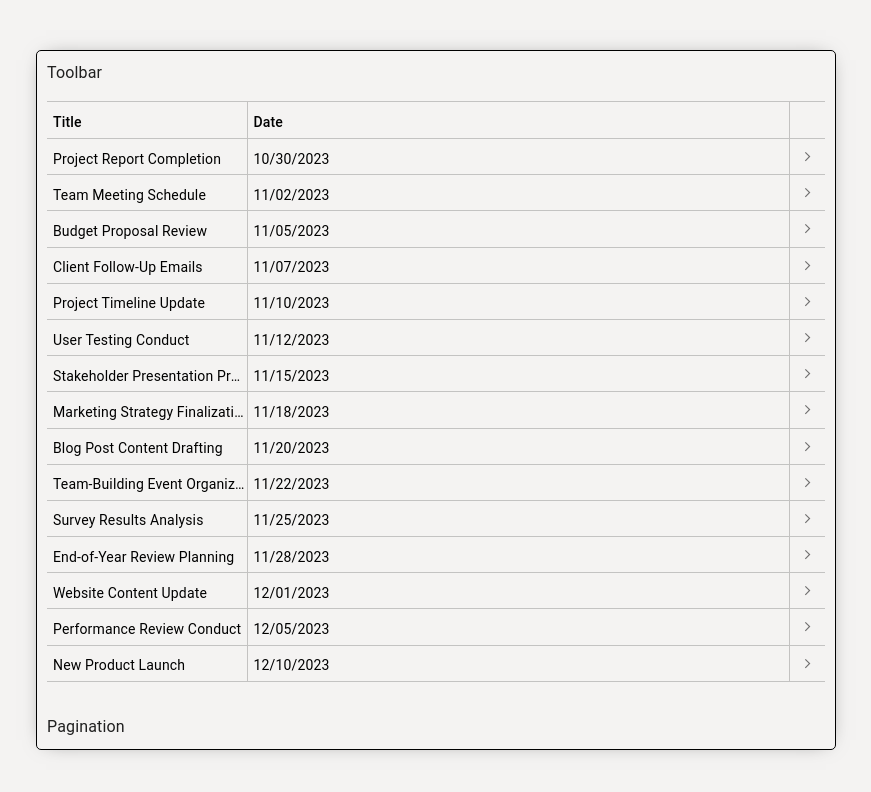
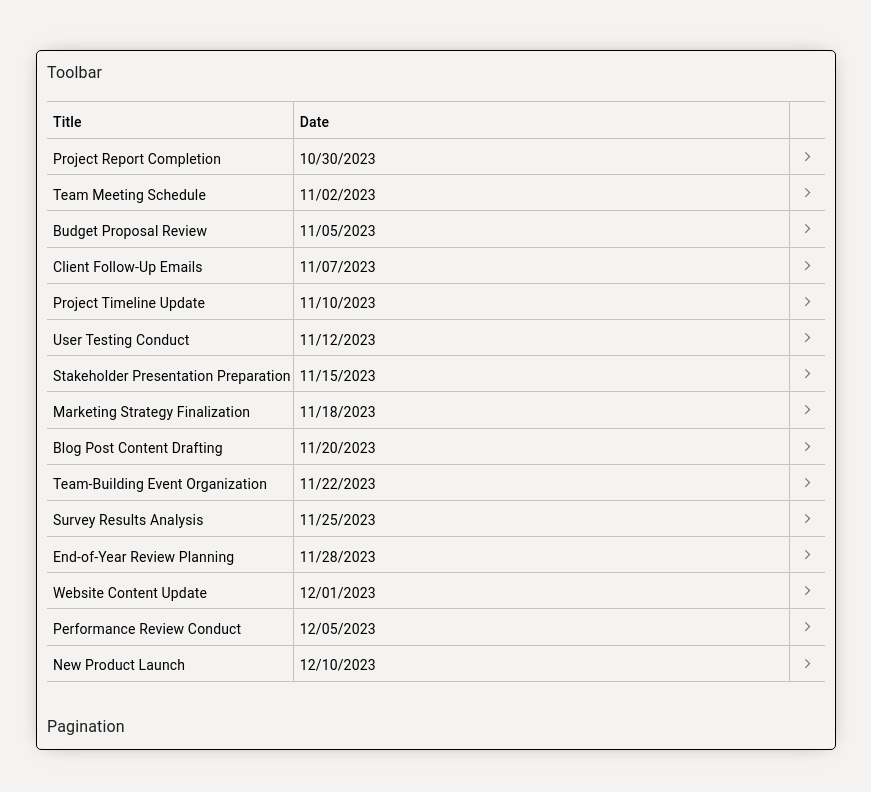
Before and after one commit to alejandroguardadodev/reactjs_components, a React (Vite) app: page / in a window 1280 px wide. Shown: the top 792 px of the page, without its empty margins (204-1075 px from the left). Built offline with nearby package versions, Linux system fonts and the light colour scheme.

Commit message:
feat: Resizing Cell

```diff
--- a/src/components/MSTable/TableBox/EnhancedTableHead/DragAndDropTableCell/index.tsx
+++ b/src/components/MSTable/TableBox/EnhancedTableHead/DragAndDropTableCell/index.tsx
@@ -6,7 +6,8 @@ import { styled } from '@mui/system'
 
 import {
     TableCell,
-    TableSortLabel
+    TableSortLabel,
+    Box
 } from '@mui/material'
 
 import {
@@ -19,7 +20,7 @@ const CustomTableCell = styled(TableCell)(() => ({
     transition: 'all .15s ease-in-out'
 }))
 
-const DragNDropCell = styled('button')(() => ({
+const DragNDropCell = styled(Box)(() => ({
     position: 'absolute',
     top: 0,
     right: '-5px',
@@ -47,6 +48,7 @@ interface DragAndDropTableCellPropsType {
     findItem: (key: string) => { index: number } // FINE COLUMN BY AN INDEX
     clearHoverHeader: () => void // CLEAR HOVERED COLUMN
     onRequestSort: (event: React.MouseEvent<unknown>, property: string) => void
+    handleMouseDown: (e: React.MouseEvent<HTMLDivElement>) => void
 
     hideLeftBorder?: boolean, // HIDE LEFT BORDER
 }
@@ -59,13 +61,17 @@ interface Item {
 
 const TYPE_CARD = 'CARD'
 
-const DragAndDropTableCell = ({ head, dragHover, orderBy, order, moveItem, findItem, clearHoverHeader, onRequestSort, hideLeftBorder=false }:DragAndDropTableCellPropsType) => {
+const DragAndDropTableCell = ({ head, dragHover, orderBy, order, moveItem, findItem, clearHoverHeader, onRequestSort, handleMouseDown, hideLeftBorder=false }:DragAndDropTableCellPropsType) => {
 
     // CONTEXT ----------------------------------------------------------------------------------
     const tableContext = React.useContext(TableContext)
 
+    // USE STATE --------------------------------------------------------------------------------
+    const [cellHeadWidth, setCellHeadWidth] = React.useState<number | undefined>(head.size)
+
     // USE MEMO ---------------------------------------------------------------------------------
     const OriginalIndex = React.useMemo(() => findItem(head.key).index, [head.key, findItem])
+    const HeadCellWidth = React.useMemo(() => head.size, [head.size])
 
     // USE HOOKS --------------------------------------------------------------------------------
     const { ref: cellRef, width: cellWidth } = useResizeDetector() // GET CURRENT CELL WIDTH
@@ -117,27 +123,29 @@ const DragAndDropTableCell = ({ head, dragHover, orderBy, order, moveItem, findI
     // ACTIONS ----------------------------------------------------------------------------------
     const createSortHandler = (property:string) => (event: React.MouseEvent<unknown>) => { onRequestSort(event, property); }
 
-    const handleMouseDown:React.MouseEventHandler<HTMLButtonElement> = (mouseDownEvent) => {
+    // const handleMouseDown:React.MouseEventHandler<HTMLButtonElement> = (mouseDownEvent) => {
 
-        const startSize = Math.floor(cellWidth || 0)
-        const startPosition = { x: mouseDownEvent.pageX || 0 }
-        console.log(startSize)
-        const onMouseMove = (mouseMoveEvent: MouseEvent) => {
-            // setSize(currentSize => ({
-            //     x: startSize.x - startPosition.x + mouseMoveEvent.pageX,
-            //     y: startSize.y - startPosition.y + mouseMoveEvent.pageY
-            // }));
+    //     updateHeadCellPosX(mouseDownEvent.pageX)
 
-            tableContext?.updateHeadWidth(head.key, startSize - startPosition.x + mouseMoveEvent.pageX)
-        }
+    //     const startSize = Math.floor(cellWidth || 0)
+    //     const startPosition = { x: mouseDownEvent.pageX || 0 }
 
-        function onMouseUp() {
-            document.body.removeEventListener("mousemove", onMouseMove)
-        }
+    //     const onMouseMove = (mouseMoveEvent: MouseEvent) => {
+    //         //tableContext?.updateHeadWidth(head.key, startSize - startPosition.x + mouseMoveEvent.pageX)
+    //         //setCellHeadWidth(startSize - startPosition.x + mouseMoveEvent.pageX)
 
-        document.body.addEventListener("mousemove", onMouseMove)
-        document.body.addEventListener("mouseup", onMouseUp, { once: true })
-    }
+    //         updateHeadCellPosX(Math.floor(mouseMoveEvent.clientX))
+    //     }
+
+    //     function onMouseUp() {
+    //         document.body.removeEventListener("mousemove", onMouseMove)
+
+    //         updateHeadCellPosX(null)
+    //     }
+
+    //     document.body.addEventListener("mousemove", onMouseMove)
+    //     document.body.addEventListener("mouseup", onMouseUp, { once: true })
+    // }
 
     // ------------------------------------------------------------------------------------------
 
@@ -149,6 +157,10 @@ const DragAndDropTableCell = ({ head, dragHover, orderBy, order, moveItem, findI
             padding='none'
             sx={{
                 opacity: `${OPACITY}`,
+                ...(cellHeadWidth && {
+                    width: `${cellHeadWidth}px`,
+                    maxWidth: `${cellHeadWidth}px`,
+                }),
                 ...(hideLeftBorder && {
                     borderLeft: '0px !important'
                 }),
@@ -156,7 +168,6 @@ const DragAndDropTableCell = ({ head, dragHover, orderBy, order, moveItem, findI
                     borderLeft: `${hideLeftBorder? 2 : 3}px solid #038C65 !important`
                 }),
                 position: 'relative',
-
             }}
         >
             <TableSortLabel
--- a/src/components/MSTable/TableBox/EnhancedTableHead/index.tsx
+++ b/src/components/MSTable/TableBox/EnhancedTableHead/index.tsx
@@ -1,16 +1,32 @@
 import React from 'react'
+
+import { styled } from '@mui/system'
 
 import { useDrop } from 'react-dnd'
 
 import {
     TableHead,
     TableRow,
-    TableCell
+    TableCell,
+    Box
 } from '@mui/material'
 
 import TableContext from '../../../../contexts/TableContext'
 
 import DragAndDropTableCell from './DragAndDropTableCell'
+
+const HeadBlinkCell = styled('span', {
+    shouldForwardProp: (props) => props !== "headCellPosX"
+})<{ headCellPosX:number; }>(({ headCellPosX }) => ({
+    position: 'absolute',
+    left: headCellPosX - 4, // Adjust for centering
+    top: 0, // Adjust for centering
+    width: 8,
+    height: '100%',
+    backgroundColor: 'red',
+    pointerEvents: 'none',
+    zIndex: 1000,
+}))
 
 interface EnhancedTableHeadPropsType {
     orderBy: string
@@ -28,10 +44,17 @@ const EnhancedTableHead = ({ order, orderBy, onRequestSort, showAction=false }:E
     // CONTEXT ----------------------------------------------------------------------------------
     const tableContext = React.useContext(TableContext)
 
+    // USE HOOKS --------------------------------------------------------------------------------
+    const tblHeadRef = React.useRef<HTMLTableSectionElement>(null)
+
     // DRAG AND DROP ----------------------------------------------------------------------------
     const [, drop] = useDrop(() => ({ accept: TYPE_CARD }))
 
     // USE STATE --------------------------------------------------------------------------------
+    const [isResizing, setIsResizing] = React.useState(false)
+    const [headCellPosX, setHeadCellPosX] = React.useState<number>(0)
+
+    // USE MEMO ---------------------------------------------------------------------------------
 
     // CALLBACKS --------------------------------------------------------------------------------
     const FindHeader = React.useCallback(
@@ -61,11 +84,30 @@ const EnhancedTableHead = ({ order, orderBy, onRequestSort, showAction=false }:E
         }, [FindHeader, tableContext],
     )
 
+    const handleMouseDown = (e: React.MouseEvent<HTMLDivElement>) => {
+
+        setHeadCellPosX(e.clientX - (tblHeadRef?.current?.getBoundingClientRect().left || 0))
+
+        const onMouseMove = (mouseMoveEvent: MouseEvent) => {
+            setHeadCellPosX(mouseMoveEvent.clientX - (tblHeadRef?.current?.getBoundingClientRect().left || 0))
+        }
+
+        function onMouseUp() {
+            document.body.removeEventListener("mousemove", onMouseMove)
+
+            setIsResizing(false)
+        }
+
+        setIsResizing(true)
+        document.body.addEventListener("mousemove", onMouseMove)
+        document.body.addEventListener("mouseup", onMouseUp, { once: true })
+    }
+
     // ------------------------------------------------------------------------------------------
 
     return (
-        <TableHead>
-            <TableRow ref={drop}>
+        <TableHead ref={tblHeadRef}>
+            <TableRow ref={drop} sx={{ position: 'relative' }}>
                 {tableContext && tableContext.displayedHeads.map((head, index) => (
                     <DragAndDropTableCell
                         order={order}
@@ -78,11 +120,14 @@ const EnhancedTableHead = ({ order, orderBy, onRequestSort, showAction=false }:E
                         moveItem={MoveHeader}
                         clearHoverHeader={ClearHoverHeader}
                         onRequestSort={onRequestSort}
+                        handleMouseDown={handleMouseDown}
                     />
                 ))}
 
                 {/* CREATE A NEW COLUMN IF ACTIONS IS REQUIRED */}
-                {showAction && (<TableCell></TableCell>)}
+                {showAction && (<TableCell sx={{ transition: 'all .15s ease-in-out' }}></TableCell>)}
+
+                {isResizing && (<HeadBlinkCell headCellPosX={headCellPosX} />)}
             </TableRow>
         </TableHead>
     )
--- a/src/components/MSTable/TableBox/MSRow/MSCellValue/index.tsx
+++ b/src/components/MSTable/TableBox/MSRow/MSCellValue/index.tsx
@@ -17,8 +17,8 @@ const DivCell = styled('div', {
     whiteSpace: 'nowrap',
     textOverflow: 'ellipsis',
     ...(cellWidth && {
-        width: `${cellWidth}px`,
-        maxWidth: `${cellWidth}px`,
+        // width: `${cellWidth}px`,
+        // maxWidth: `${cellWidth}px`,
     })
 }))
 
--- a/src/components/MSTable/TableBox/MSRow/index.tsx
+++ b/src/components/MSTable/TableBox/MSRow/index.tsx
@@ -143,10 +143,10 @@ const MSRow = ({ data, hoverHead, action, items, inputHeaderKeys=[], containerXL
                         className='hover-data-cell'
                         sx={{
                             position: 'relative',
-                            ...(cellWidth && {
-                                width: `${cellWidth}px`,
-                                maxWidth: `${cellWidth}px`,
-                            }),
+                            // ...(cellWidth && {
+                            //     width: `${cellWidth}px`,
+                            //     maxWidth: `${cellWidth}px`,
+                            // }),
                             '&:hover': {
                                 border: '1px solid black !important',
                                 boxShadow: '0px 0px 16px 0px rgba(0,0,0,0.75)',
--- a/src/components/MSTable/TableBox/index.tsx
+++ b/src/components/MSTable/TableBox/index.tsx
@@ -7,7 +7,8 @@ import {
 import {
     TableContainer,
     Table,
-    TableBody
+    TableBody,
+    Box
 } from "@mui/material"
 
 import TableContext from "../../../contexts/TableContext"
@@ -97,7 +98,7 @@ const TableBox = ({ defaultSort, actionSection, containerWidth=0, containerHeigh
                 top: 0,
                 left: 0,
                 width: `${TableContainerWidth}px`,
-                height: `${TableContainerHeight}px`
+                height: `${TableContainerHeight}px`,
             }}
         >
             <Table
--- a/src/components/MSTable/index.tsx
+++ b/src/components/MSTable/index.tsx
@@ -71,23 +71,22 @@ const MSTable = ({ headers, data, render, actionSection, rowHeight=38, submenuIt
         displayedHeads: headers.filter((h) => CheckShowColumn(h)),
         data,
         hoverHeadKey: null,
+        mousePosXResize: null,
         render,
         // UPDATE HEADER CELL WIDTH
         updateHeadWidth: (key: string, width: number) => {
             if (width <= 100) return
 
-            setTable((table) => ({
-                ...table,
-                heads: table.heads.map((head) => {
-                    if (head.key === key) {
-                        return {
-                            ...head,
-                            size: width
+            const index = table.heads.findIndex((h) => h.key === key)
+
+            setTable((table) => update(table, {
+                heads: {
+                    [index]: {
+                        size: {
+                            $set: width
                         }
                     }
-
-                    return head
-                })
+                }
             }))
         },
         setHoverHead: (key: string | null) => {
@@ -106,6 +105,10 @@ const MSTable = ({ headers, data, render, actionSection, rowHeight=38, submenuIt
                 }
             }))
         },
+        setMousePosXResize: (value) => setTable((table) => ({
+            ...table,
+            mousePosXResize: value
+        }))
     })
 
     // USE EFFECTS ------------------------------------------------------------------------------
--- a/src/contexts/TableContext.tsx
+++ b/src/contexts/TableContext.tsx
@@ -12,10 +12,12 @@ export interface TableContextType {
   displayedHeads: IMSTblHead[]
   data: any[]
   hoverHeadKey: string | null
+  mousePosXResize: number | null
   render: (row:any) => [IMSTblCell[], string]
   updateHeadWidth: (key: string, width: number) => void
   setHoverHead: (key: string | null) => void
   moveHead: (head: IMSTblHead, index: number, atIndex: number) => void
+  setMousePosXResize: (value: number | null) => void
 }
 
 const TableContext = React.createContext<TableContextType | null>(null);
--- a/src/pages/HomePage/index.tsx
+++ b/src/pages/HomePage/index.tsx
@@ -41,7 +41,6 @@ const SUBMENU_ITEMS = [
 ]
 
 const HomePage = () => {
-
     // GET THE TEST DATA FROM THE HOOK AND THE FUNCTION TO RENDER THE DATA ON THE TABLE
     const { data, renderDataOnTbl, updateSingleData, convertToDataType } = useTestData()
 
@@ -81,6 +80,8 @@ const HomePage = () => {
         }
     ]
 
+
+
     return (
         <Container>
             <Box sx={{ width: '800px', height: '700px' }}>
```
